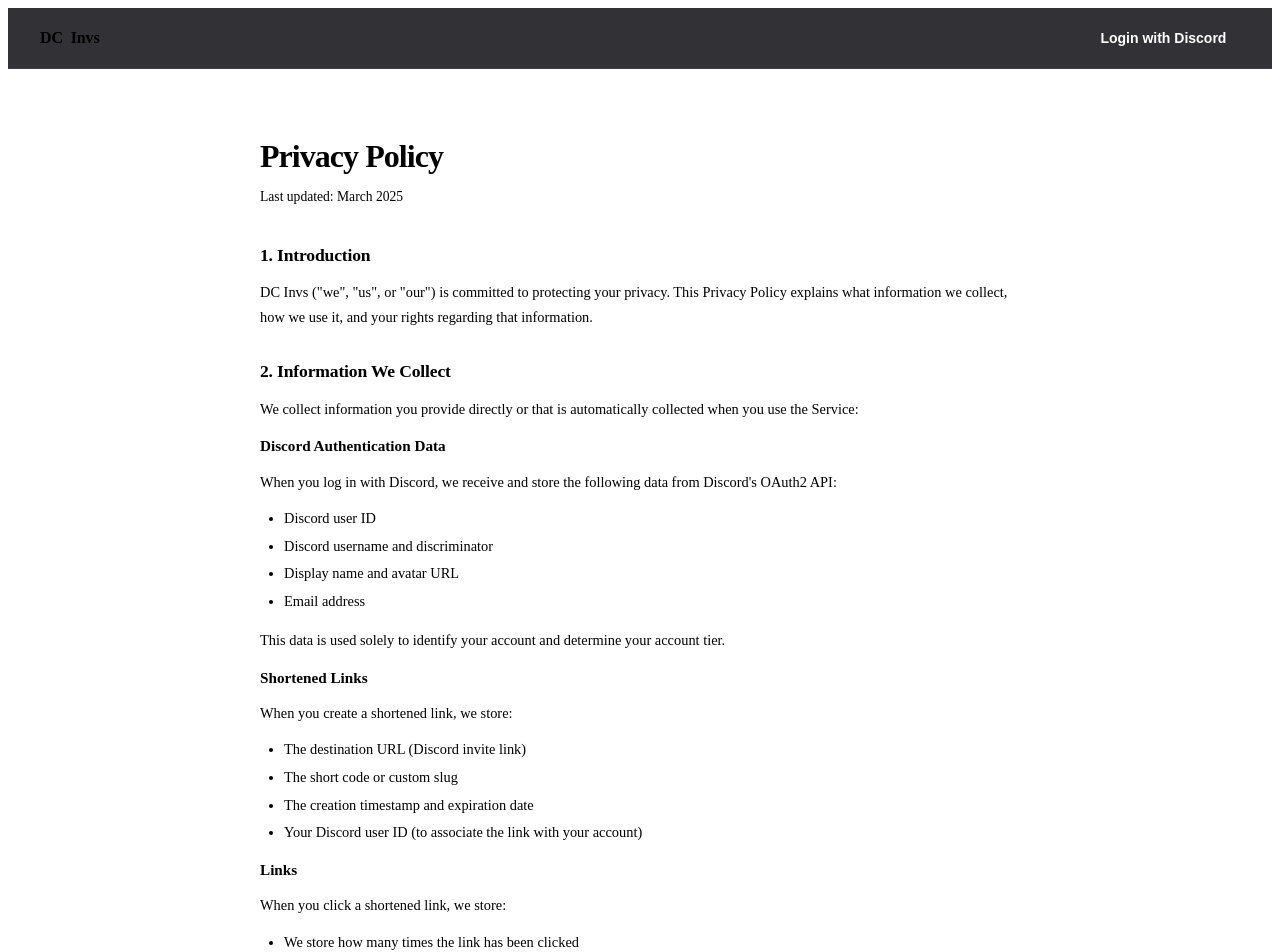
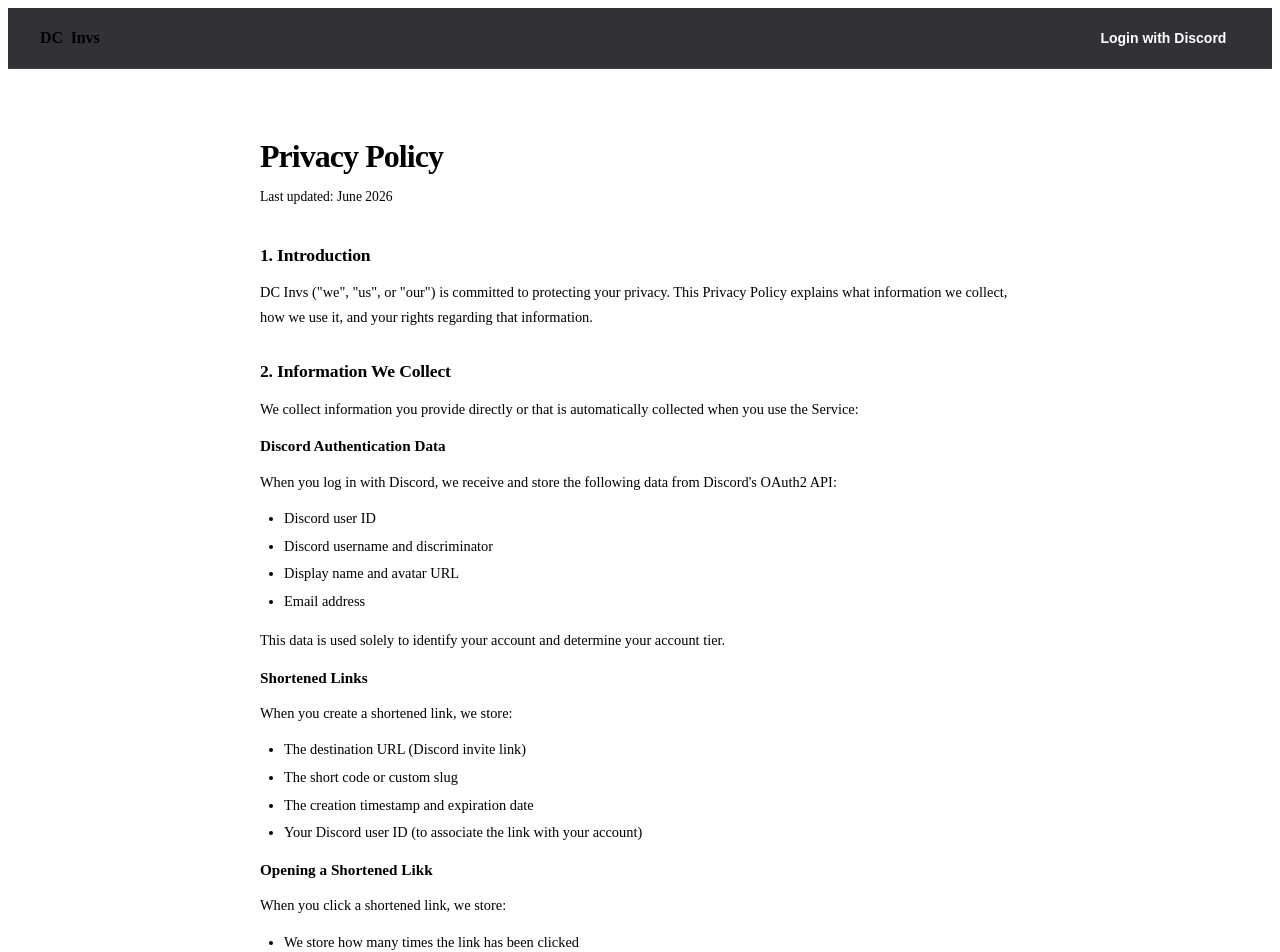
Before and after one commit to ziggy-mc/dsc, a Next.js app: page /privacy in a window 1280 px wide. Shown: the top 952 px of the page. Built offline with nearby package versions, Linux system fonts and the light colour scheme; no server answers.

Commit message:
Update privacy.js

```diff
--- a/pages/privacy.js
+++ b/pages/privacy.js
@@ -13,7 +13,7 @@ export default function PrivacyPolicy() {
       <main className={styles.main}>
         <div className={styles.container}>
           <h1 className={styles.pageTitle}>Privacy Policy</h1>
-          <p className={styles.lastUpdated}>Last updated: March 2025</p>
+          <p className={styles.lastUpdated}>Last updated: June 2026</p>
 
           <section className={styles.section}>
             <h2 className={styles.sectionTitle}>1. Introduction</h2>
@@ -57,7 +57,7 @@ export default function PrivacyPolicy() {
               <li>Your Discord user ID (to associate the link with your account)</li>
             </ul>
 
-            <h3 className={styles.subTitle}>Links</h3>
+            <h3 className={styles.subTitle}>Opening a Shortened Likk</h3>
             <p className={styles.text}>
               When you click a shortened link, we store:
             </p>
```
